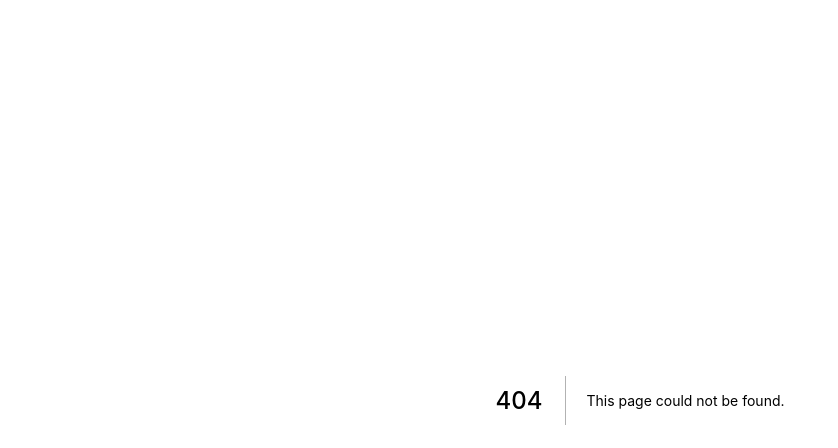
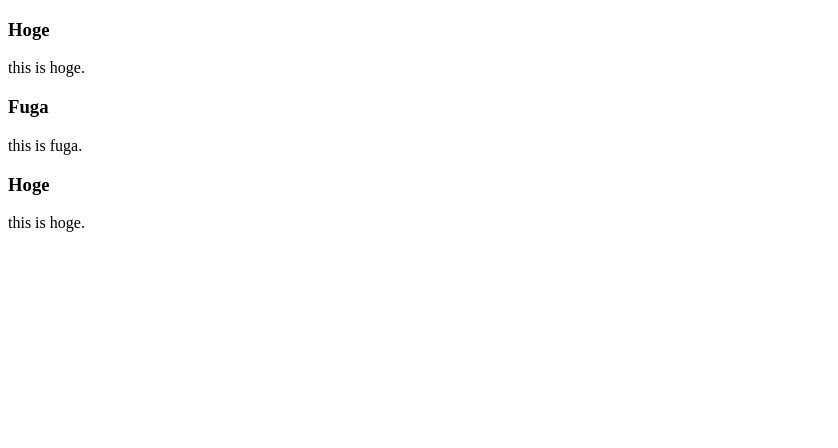
Before and after one commit to Ichigo-dev/nextjs-golang-demoapp, a Next.js app: page /contents in a window 1280 px wide. Before the commit this address had no page. Shown: the top 448 px of the page, without its empty margins (0-838 px from the left). Built offline with nearby package versions, Linux system fonts and the light colour scheme.

Commit message:
Exec mkdir src

```diff
--- /dev/null
+++ b/src/pages/contents/index.tsx
@@ -0,0 +1,41 @@
+import { NextPage } from "next";
+import { PureComponent } from "react";
+
+const Contents: NextPage<{ contents: any }> = (props) => {
+  const contents = props.contents;
+  return (
+    <div>
+      {contents.map((c: { name: string; text: string }) => {
+        return (
+          <div>
+            <h3>{c.name}</h3>
+            <p>{c.text}</p>
+          </div>
+        );
+      })}
+    </div>
+  );
+};
+
+export default Contents;
+
+export const getStaticProps = () => {
+  return {
+    props: {
+      contents: [
+        {
+          name: "Hoge",
+          text: "this is hoge.",
+        },
+        {
+          name: "Fuga",
+          text: "this is fuga.",
+        },
+        {
+          name: "Hoge",
+          text: "this is hoge.",
+        },
+      ],
+    },
+  };
+};
```
Also changed, not shown: src/pages/about.tsx (renamed from pages/about.tsx), src/pages/api/users/index.ts (renamed from pages/api/users/index.ts), src/pages/index.tsx (renamed from pages/index.tsx), src/pages/users/[id].tsx (renamed from pages/users/[id].tsx), src/pages/users/index.tsx (renamed from pages/users/index.tsx).
